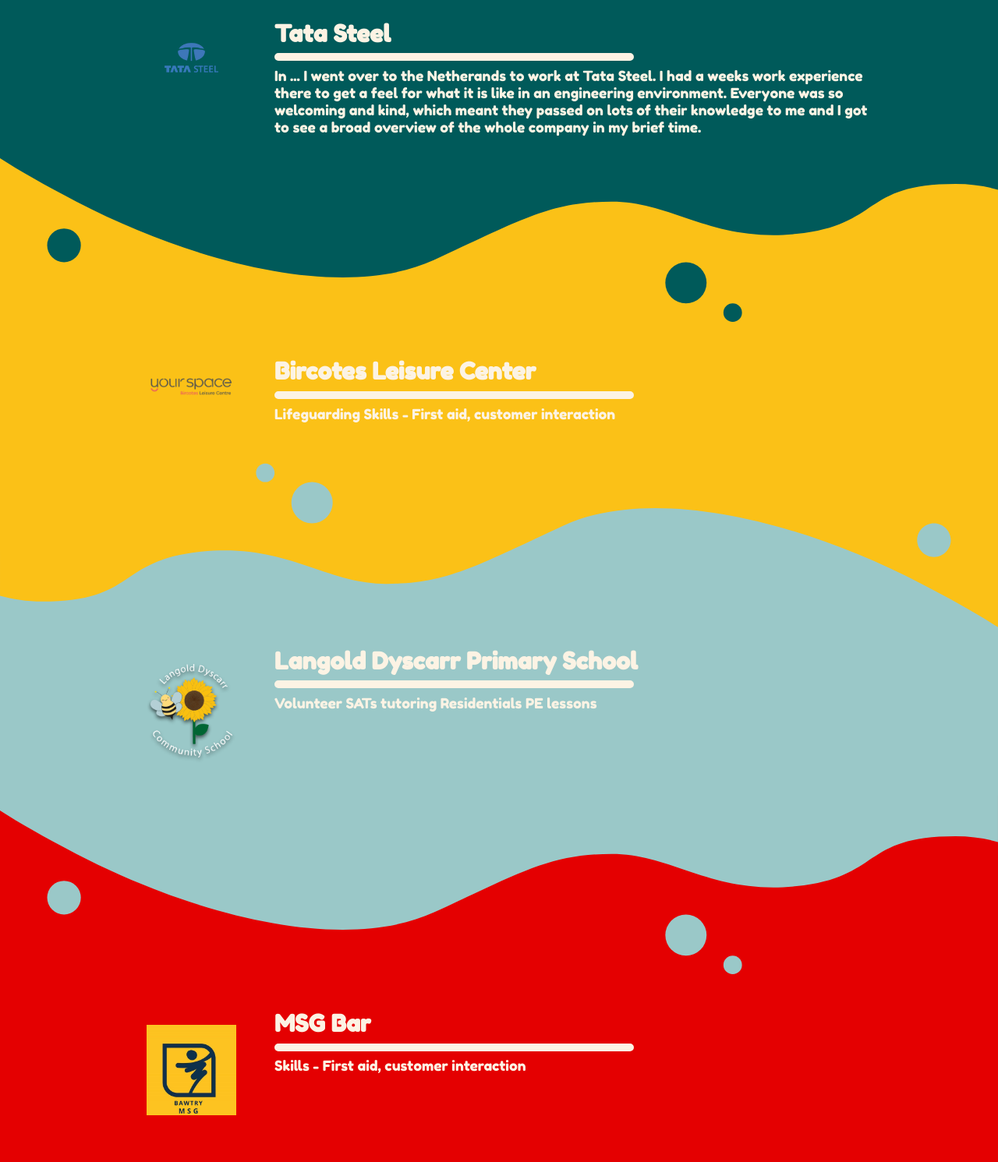
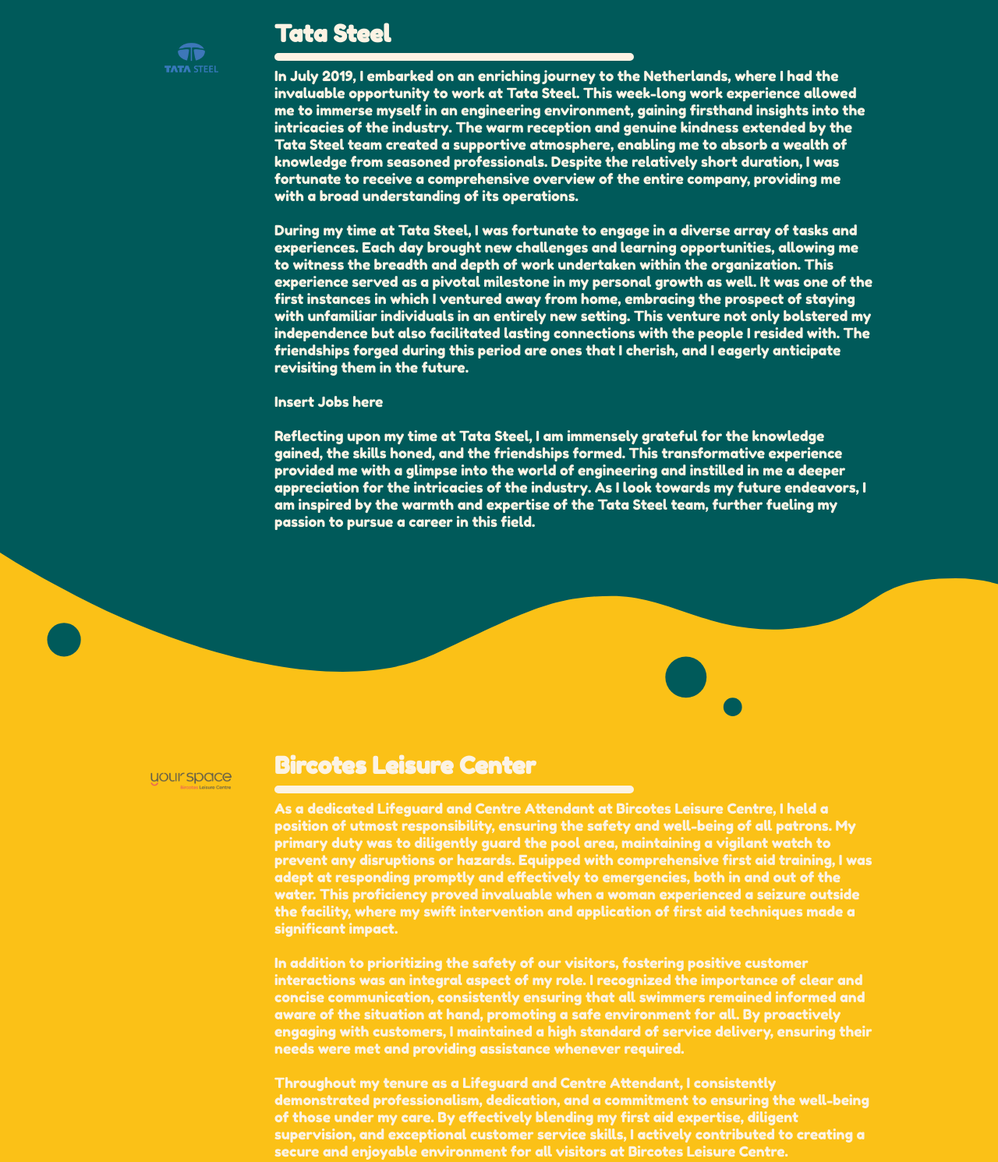
Before and after one commit to HarryFozzy/website, a plain HTML site: page HTML/Experience.html in a window 1280 px wide. Shown: the part 2412-3903 px from the top of the page at 78% size. Drawn offline with nearby package versions, Linux system fonts and the light colour scheme; a script that the page names is missing.

Commit message:
Add more information to experience

```diff
--- a/HTML/Experience.html
+++ b/HTML/Experience.html
@@ -399,11 +399,13 @@
 				<h1 class="pagetitle">Tata Steel</h1>
 				<hr class="titleseparator rounded background-color">
 				<p>
-					In ... I went over to the Netherands to work at Tata Steel. I had a weeks work experience there to get a feel
-			for
-			what it is like in an engineering environment. Everyone was so welcoming and kind, which meant they passed on
-			lots
-			of their knowledge to me and I got to see a broad overview of the whole company in my brief time.
+					In July 2019, I embarked on an enriching journey to the Netherlands, where I had the invaluable opportunity to work at Tata Steel. This week-long work experience allowed me to immerse myself in an engineering environment, gaining firsthand insights into the intricacies of the industry. The warm reception and genuine kindness extended by the Tata Steel team created a supportive atmosphere, enabling me to absorb a wealth of knowledge from seasoned professionals. Despite the relatively short duration, I was fortunate to receive a comprehensive overview of the entire company, providing me with a broad understanding of its operations.
+
+						<br><br>During my time at Tata Steel, I was fortunate to engage in a diverse array of tasks and experiences. Each day brought new challenges and learning opportunities, allowing me to witness the breadth and depth of work undertaken within the organization. This experience served as a pivotal milestone in my personal growth as well. It was one of the first instances in which I ventured away from home, embracing the prospect of staying with unfamiliar individuals in an entirely new setting. This venture not only bolstered my independence but also facilitated lasting connections with the people I resided with. The friendships forged during this period are ones that I cherish, and I eagerly anticipate revisiting them in the future.
+
+						<br><br>Insert Jobs here
+
+						<br><br>Reflecting upon my time at Tata Steel, I am immensely grateful for the knowledge gained, the skills honed, and the friendships formed. This transformative experience provided me with a glimpse into the world of engineering and instilled in me a deeper appreciation for the intricacies of the industry. As I look towards my future endeavors, I am inspired by the warmth and expertise of the Tata Steel team, further fueling my passion to pursue a career in this field.</p>
 				</p>
 			</div>
 		</div>
@@ -417,8 +419,11 @@
 			<div class="textbox">
 				<h1 class="pagetitle">Bircotes Leisure Center</h1>
 				<hr class="titleseparator rounded background-color">
-				<p>Lifeguarding
-					Skills - First aid, customer interaction</p>
+				<p>As a dedicated Lifeguard and Centre Attendant at Bircotes Leisure Centre, I held a position of utmost responsibility, ensuring the safety and well-being of all patrons. My primary duty was to diligently guard the pool area, maintaining a vigilant watch to prevent any disruptions or hazards. Equipped with comprehensive first aid training, I was adept at responding promptly and effectively to emergencies, both in and out of the water. This proficiency proved invaluable when a woman experienced a seizure outside the facility, where my swift intervention and application of first aid techniques made a significant impact. <br>
+
+					<br>In addition to prioritizing the safety of our visitors, fostering positive customer interactions was an integral aspect of my role. I recognized the importance of clear and concise communication, consistently ensuring that all swimmers remained informed and aware of the situation at hand, promoting a safe environment for all. By proactively engaging with customers, I maintained a high standard of service delivery, ensuring their needs were met and providing assistance whenever required.
+
+					<br><br>Throughout my tenure as a Lifeguard and Centre Attendant, I consistently demonstrated professionalism, dedication, and a commitment to ensuring the well-being of those under my care. By effectively blending my first aid expertise, diligent supervision, and exceptional customer service skills, I actively contributed to creating a secure and enjoyable environment for all visitors at Bircotes Leisure Centre.</p>
 			</div>
 		</div>
 	</section>
@@ -431,10 +436,13 @@
 			<div class="textbox">
 				<h1 class="pagetitle">Langold Dyscarr Primary School</h1>
 				<hr class="titleseparator rounded background-color">
-				<p>Volunteer
-					SATs tutoring
-					Residentials
-					PE lessons</p>
+				<p>In my commitment to making a positive impact in my community, I eagerly volunteer at a local primary school, immersing myself in various facets of their educational program. With my proficiency in Mathematics and a passion for sports, I actively engage in these areas, striving to contribute to the students' development. Specifically, I have had the privilege of teaching Mathematics lessons and providing personalized tutoring sessions to numerous Year 5 and 6 students. During the crucial period leading up to SATs examinations, I dedicate my time after school hours to offer valuable assistance and deliver tutoring sessions, ensuring that each child receives the support they need to excel.
+
+					<br><br>Recognizing the significance of a well-rounded education, I have also assumed responsibility for teaching Physical Education lessons and organizing extracurricular sports clubs, both collaboratively with teachers and independently. Through these engagements, I have fostered an environment that encourages physical activity, teamwork, and personal growth.
+
+					<br><br>Moreover, I have actively participated in residential programs organized by the school, embracing the opportunity to serve as a teacher and mentor during these excursions. Throughout these enriching experiences, I have stayed overnight and assumed a leadership role in guiding small groups of students through a diverse range of activities outlined in the itinerary. By facilitating their exploration, encouraging their development of new skills, and ensuring their safety, I have contributed to their holistic educational experience.
+
+					<br><br>Through my consistent involvement and unwavering dedication, I have endeavored to enhance the learning environment at the local primary school. By leveraging my strengths in Mathematics and sports, providing targeted academic support, and engaging in immersive teaching and mentoring opportunities, I strive to empower students and foster their overall growth and success.</p>
 			</div>
 		</div>
 	</section>
```
